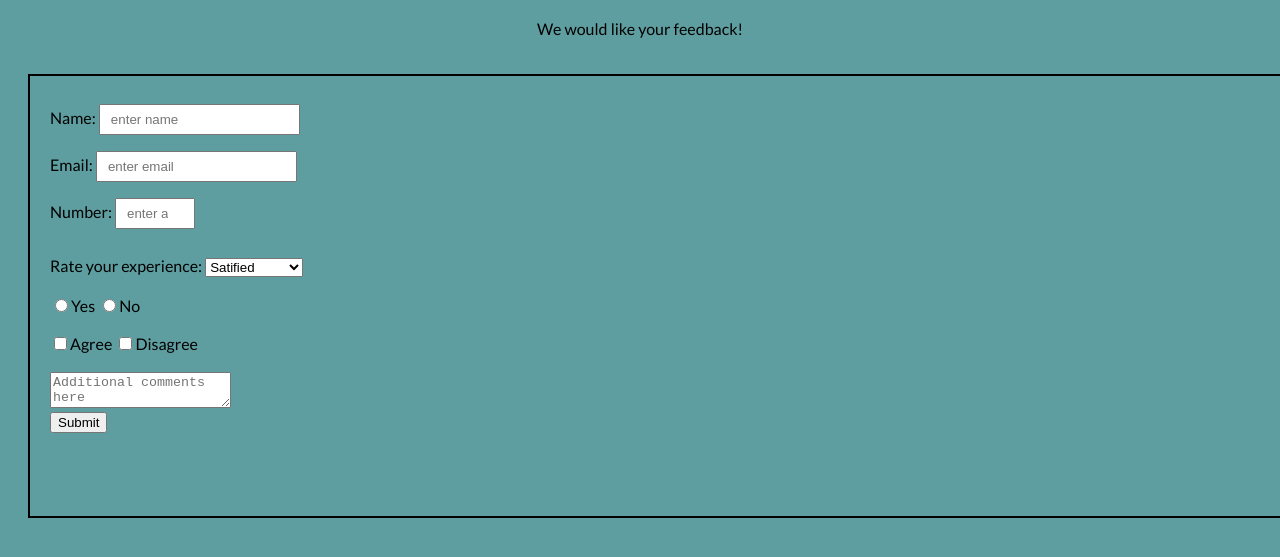
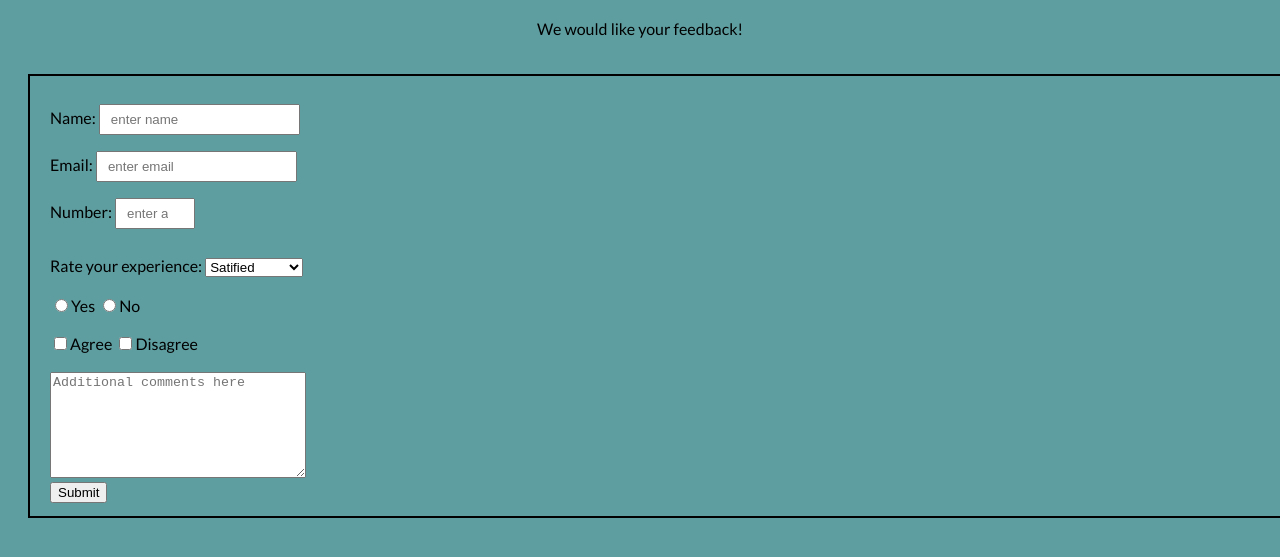
Before and after one commit to kami2049/survey-form, a plain HTML site: page index.html in a window 1280 px wide. Shown: the part 63-620 px from the top of the page. Drawn offline with Linux system fonts and the light colour scheme.

Commit message:
updated css file

```diff
--- a/mystylesheet.css
+++ b/mystylesheet.css
@@ -33,3 +33,8 @@ div{
 input[text-type]:focus {
     border: 3px solid #555;
 }
+
+textarea{
+    height: 100px;
+    width: 250px;
+}
```
